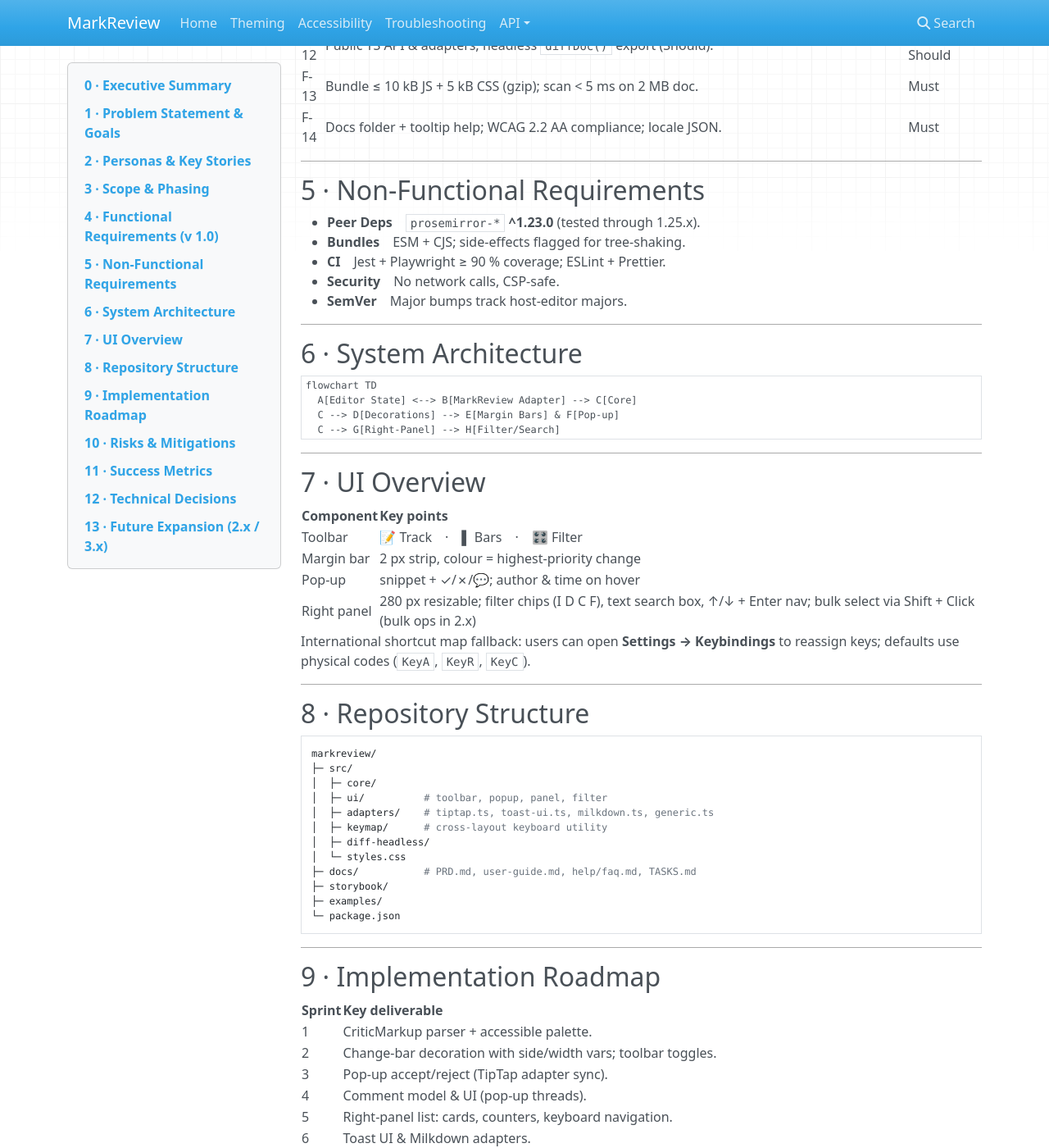
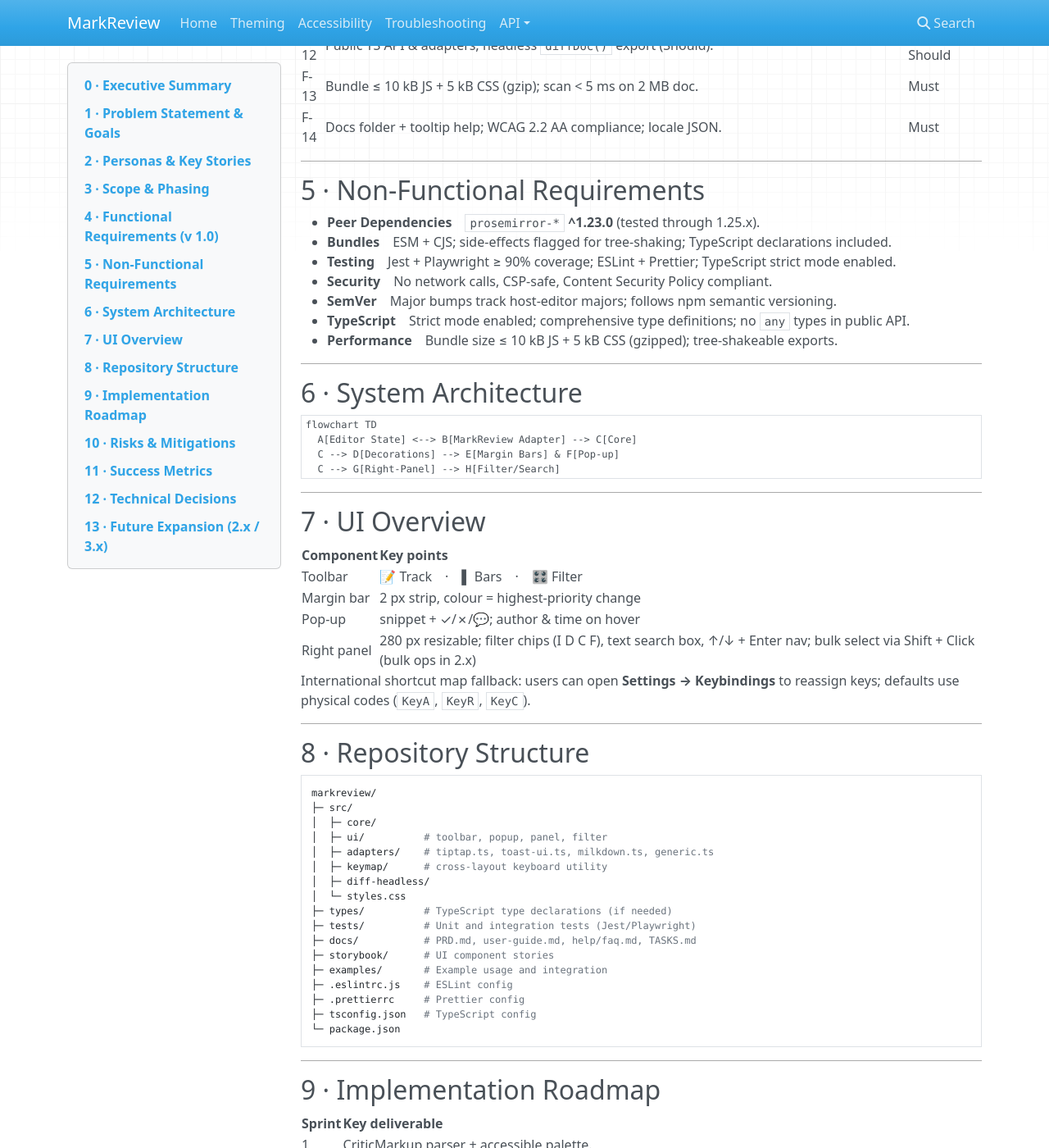
Before and after one commit to eputnam77/MarkReview, an MkDocs documentation site: the page built from docs/PRD.md, in a window 1280 px wide and 1400 px high, scrolled down 1937 px. Shown: the whole window at 82% size. Built offline with MkDocs 1.6.1, drawn with Linux system fonts in a browser that asks for light colours; nearby versions of some CDN libraries; some of the changed text lies outside the part shown.

Commit message:
Update to Typescript

````diff
--- a/docs/PRD.md
+++ b/docs/PRD.md
@@ -39,7 +39,7 @@
 | Persona       | Key Story                                                                                  |
 | ------------- | ------------------------------------------------------------------------------------------ |
 | **Writer**    | Turns *Track Changes ON*, drafts; blue insertions, red deletions, purple substitutions & format-changes appear with margin bars.           |
-| **Reviewer**  | Opens right panel, filters to “insertions”, arrow-keys through cards, ✓/✗ or comments without scrolling. |
+| **Reviewer**  | Opens right panel, filters to "insertions", arrow-keys through cards, ✓/✗ or comments without scrolling. |
 | **Docs Lead** | Publishes when panel counter hits **0 open changes**; only accepted text is saved.         |
 
 ---
@@ -78,11 +78,13 @@
 
 ## 5 · Non-Functional Requirements
 
-* **Peer Deps** `prosemirror-*` **^1.23.0** (tested through 1.25.x).
-* **Bundles** ESM + CJS; side-effects flagged for tree-shaking.
-* **CI** Jest + Playwright ≥ 90 % coverage; ESLint + Prettier.
-* **Security** No network calls, CSP-safe.
-* **SemVer** Major bumps track host-editor majors.
+* **Peer Dependencies** `prosemirror-*` **^1.23.0** (tested through 1.25.x).
+* **Bundles** ESM + CJS; side-effects flagged for tree-shaking; TypeScript declarations included.
+* **Testing** Jest + Playwright ≥ 90% coverage; ESLint + Prettier; TypeScript strict mode enabled.
+* **Security** No network calls, CSP-safe, Content Security Policy compliant.
+* **SemVer** Major bumps track host-editor majors; follows npm semantic versioning.
+* **TypeScript** Strict mode enabled; comprehensive type definitions; no `any` types in public API.
+* **Performance** Bundle size ≤ 10 kB JS + 5 kB CSS (gzipped); tree-shakeable exports.
 
 ---
 
@@ -121,9 +123,14 @@
 │  ├─ keymap/      # cross-layout keyboard utility
 │  ├─ diff-headless/
 │  └─ styles.css
+├─ types/          # TypeScript type declarations (if needed)
+├─ tests/          # Unit and integration tests (Jest/Playwright)
 ├─ docs/           # PRD.md, user-guide.md, help/faq.md, TASKS.md
-├─ storybook/
-├─ examples/
+├─ storybook/      # UI component stories
+├─ examples/       # Example usage and integration
+├─ .eslintrc.js    # ESLint config
+├─ .prettierrc     # Prettier config
+├─ tsconfig.json   # TypeScript config
 └─ package.json
 ```
 
````
